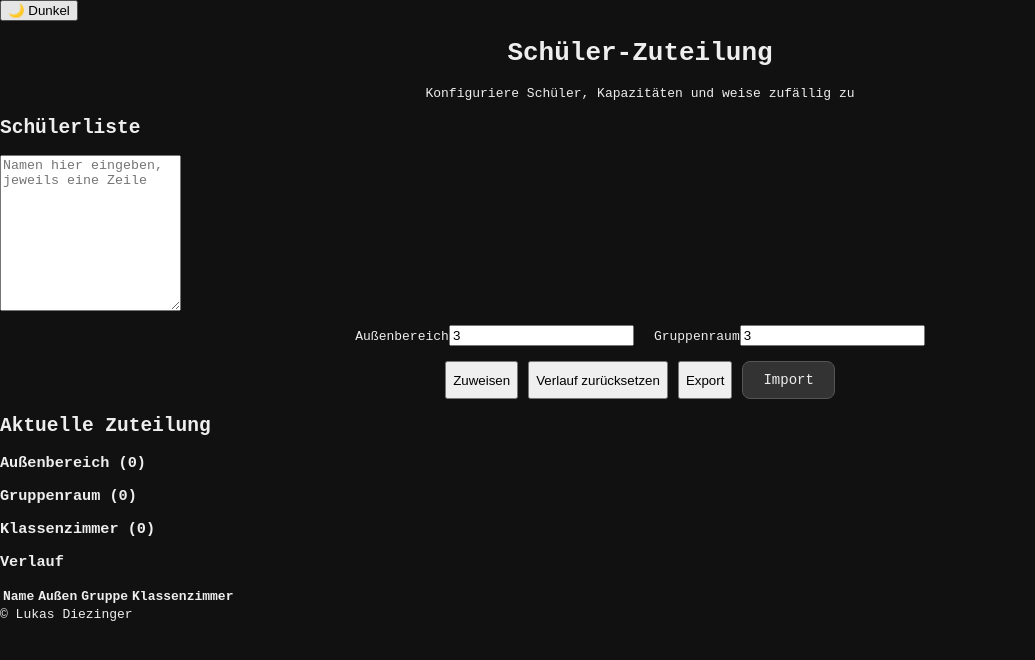
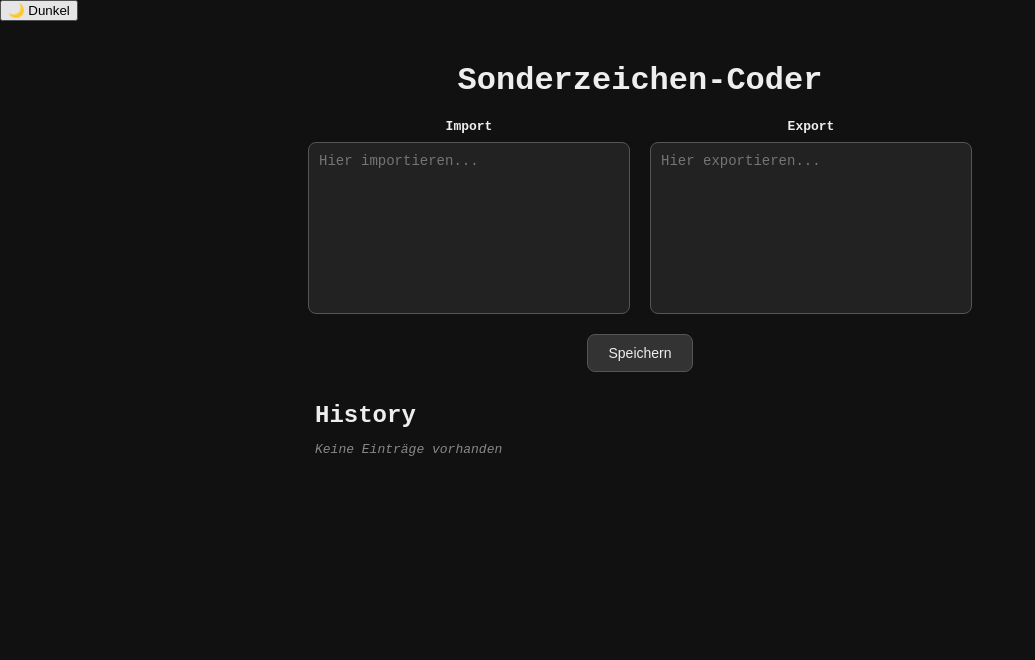
Before and after one commit to TheUltimateVxnom/ZuteilungSchueler, a React (Vite) app: page / in a window 1280 px wide. Shown: the top 660 px of the page, without its empty margins (0-1035 px from the left). Built offline with nearby package versions, Linux system fonts and the light colour scheme.

Commit message:
Update App.jsx

```diff
--- a/src/App.jsx
+++ b/src/App.jsx
@@ -1,173 +1,84 @@
-import React, { useEffect, useState } from "react";
+import React, { useState } from "react";
+import "./index.css";
 
-export default function App() {
-  const [studentsText, setStudentsText] = useState("");
-  const [students, setStudents] = useState([]);
-  const [capacityOutside, setCapacityOutside] = useState(3);
-  const [capacityGroup, setCapacityGroup] = useState(3);
-  const [outside, setOutside] = useState([]);
-  const [groupRoom, setGroupRoom] = useState([]);
-  const [classroom, setClassroom] = useState([]);
-  const [history, setHistory] = useState({});
-  const STORAGE_KEY = "schueler_zuteilung_state_v1";
+function App() {
+  const [importText, setImportText] = useState("");
+  const [exportText, setExportText] = useState("");
+  const [history, setHistory] = useState([]);
 
-  // Update students array from textarea
-  useEffect(() => {
-    const arr = studentsText.split(/\r?\n/).map(s => s.trim()).filter(s => s);
-    setStudents(Array.from(new Set(arr)));
-  }, [studentsText]);
-
-  // Load saved history if exists
-  useEffect(() => {
-    try {
-      const raw = localStorage.getItem(STORAGE_KEY);
-      if (raw) {
-        const parsed = JSON.parse(raw);
-        if (parsed.history) setHistory(parsed.history);
-      }
-    } catch {}
-  }, []);
-
-  const persist = newHistory => {
-    try { localStorage.setItem(STORAGE_KEY, JSON.stringify({ history: newHistory })); }
-    catch {}
+  const handleImportChange = (e) => {
+    setImportText(e.target.value);
   };
 
-  // Random assignment
-  const assign = () => {
-    if (!students.length) return;
-    const shuffled = [...students].sort(() => Math.random() - 0.5);
-
-    const takeOutside = Math.min(capacityOutside, shuffled.length);
-    const outsideSel = shuffled.slice(0, takeOutside);
-    const remaining = shuffled.slice(takeOutside);
-    const takeGroup = Math.min(capacityGroup, remaining.length);
-    const groupSel = remaining.slice(0, takeGroup);
-    const rest = remaining.slice(takeGroup);
-
-    setOutside(outsideSel);
-    setGroupRoom(groupSel);
-    setClassroom(rest);
-
-    // --- FIX: Alte History beibehalten und hochzählen ---
-    const newHistory = { ...history };
-    students.forEach(n => {
-      if (!newHistory[n]) newHistory[n] = { outside:0, group:0, classroom:0 };
-    });
-    outsideSel.forEach(n => newHistory[n].outside++);
-    groupSel.forEach(n => newHistory[n].group++);
-    rest.forEach(n => newHistory[n].classroom++);
-    // ---------------------------------------------------
-
-    setHistory(newHistory);
-    persist(newHistory);
+  const handleExportChange = (e) => {
+    setExportText(e.target.value);
   };
 
-  const resetHistory = () => { setHistory({}); localStorage.removeItem(STORAGE_KEY); };
-
-  const exportJSON = () => {
-    const blob = new Blob([JSON.stringify({students,capacityOutside,capacityGroup,history},null,2)], {type:"application/json"});
-    const url=URL.createObjectURL(blob);
-    const a=document.createElement("a");
-    a.href=url; a.download="schueler_zuteilung.json";
-    a.click();
-    URL.revokeObjectURL(url);
+  const handleSave = () => {
+    if (importText.trim() !== "" || exportText.trim() !== "") {
+      const newEntry = {
+        import: importText,
+        export: exportText,
+        timestamp: new Date().toLocaleString(),
       };
-
-  const importJSON = file => {
-    const reader = new FileReader();
-    reader.onload = e => {
-      try {
-        const parsed = JSON.parse(e.target.result);
-        if(parsed.students) setStudentsText(parsed.students.join("\n"));
-        if(parsed.capacityOutside) setCapacityOutside(parsed.capacityOutside);
-        if(parsed.capacityGroup) setCapacityGroup(parsed.capacityGroup);
-        if(parsed.history){ setHistory(parsed.history); persist(parsed.history); }
-      } catch(e){ alert("Fehler: "+e.message); }
-    };
-    reader.readAsText(file);
+      setHistory([newEntry, ...history]); // Eintrag vorne einfügen
+      setImportText("");
+      setExportText("");
+    }
   };
 
   return (
-    <div className="app-container">
-      <div className="app-inner">
-        <header className="app-header" style={{textAlign:"center"}}>
-          <h1>Schüler-Zuteilung</h1>
-          <p>Konfiguriere Schüler, Kapazitäten und weise zufällig zu</p>
-        </header>
+    <div className="app">
+      <h1 className="title">Sonderzeichen-Coder</h1>
 
-        <main className="app-main">
-          <section className="card">
-            <h2>Schülerliste</h2>
+      <div className="container">
+        <div className="input-group">
+          <label className="label">Import</label>
           <textarea
-              value={studentsText}
-              onChange={e=>setStudentsText(e.target.value)}
-              rows={10}
-              className="card-input"
-              placeholder="Namen hier eingeben, jeweils eine Zeile"
+            className="textarea"
+            value={importText}
+            onChange={handleImportChange}
+            placeholder="Hier importieren..."
           />
-            <div className="card-controls" style={{display:"flex", justifyContent:"center", gap:"20px", marginTop:"10px"}}>
-              <label>Außenbereich
-                <input type="number" value={capacityOutside} onChange={e=>setCapacityOutside(Number(e.target.value))}/>
-              </label>
-              <label>Gruppenraum
-                <input type="number" value={capacityGroup} onChange={e=>setCapacityGroup(Number(e.target.value))}/>
-              </label>
         </div>
-            <div className="card-buttons" style={{display:"flex", justifyContent:"center", gap:"10px", marginTop:"15px"}}>
-              <button onClick={assign} className="btn btn-primary">Zuweisen</button>
-              <button onClick={resetHistory} className="btn btn-danger">Verlauf zurücksetzen</button>
-              <button onClick={exportJSON} className="btn btn-outline">Export</button>
-              <label className="btn btn-outline btn-import cursor-pointer">
-                Import
-                <input type="file" style={{display:"none"}} onChange={e=>importJSON(e.target.files[0])}/>
-              </label>
-            </div>
-          </section>
 
-          <section className="card">
-            <h2>Aktuelle Zuteilung</h2>
-            <div className="grid-section">
-              <div>
-                <h3>Außenbereich ({outside.length})</h3>
-                <ul>{outside.map(n=><li key={n}>{n}</li>)}</ul>
-              </div>
-              <div>
-                <h3>Gruppenraum ({groupRoom.length})</h3>
-                <ul>{groupRoom.map(n=><li key={n}>{n}</li>)}</ul>
-              </div>
-              <div>
-                <h3>Klassenzimmer ({classroom.length})</h3>
-                <ul>{classroom.map(n=><li key={n}>{n}</li>)}</ul>
+        <div className="input-group">
+          <label className="label">Export</label>
+          <textarea
+            className="textarea"
+            value={exportText}
+            onChange={handleExportChange}
+            placeholder="Hier exportieren..."
+          />
         </div>
       </div>
 
-            <h3>Verlauf</h3>
-            <table className="history-table">
-              <thead>
-                <tr><th>Name</th><th>Außen</th><th>Gruppe</th><th>Klassenzimmer</th></tr>
-              </thead>
-              <tbody>
-                {students.map(name => {
-                  const row = history[name] || {outside:0, group:0, classroom:0};
-                  return (
-                    <tr key={name}>
-                      <td>{name}</td>
-                      <td>{row.outside}</td>
-                      <td>{row.group}</td>
-                      <td>{row.classroom}</td>
-                    </tr>
-                  );
-                })}
-              </tbody>
-            </table>
-          </section>
-        </main>
+      <button className="btn-import" onClick={handleSave}>
+        Speichern
+      </button>
 
-        <footer className="footer">
-          © Lukas Diezinger
-        </footer>
+      <div className="history">
+        <h2 className="subtitle">History</h2>
+        {history.length === 0 ? (
+          <p className="no-history">Keine Einträge vorhanden</p>
+        ) : (
+          <ul>
+            {history.map((entry, index) => (
+              <li key={index} className="history-entry">
+                <p>
+                  <strong>Import:</strong> {entry.import}
+                </p>
+                <p>
+                  <strong>Export:</strong> {entry.export}
+                </p>
+                <span className="timestamp">{entry.timestamp}</span>
+              </li>
+            ))}
+          </ul>
+        )}
       </div>
     </div>
   );
 }
+
+export default App;
```
Lines whose indentation alone changed are shown as unchanged.
